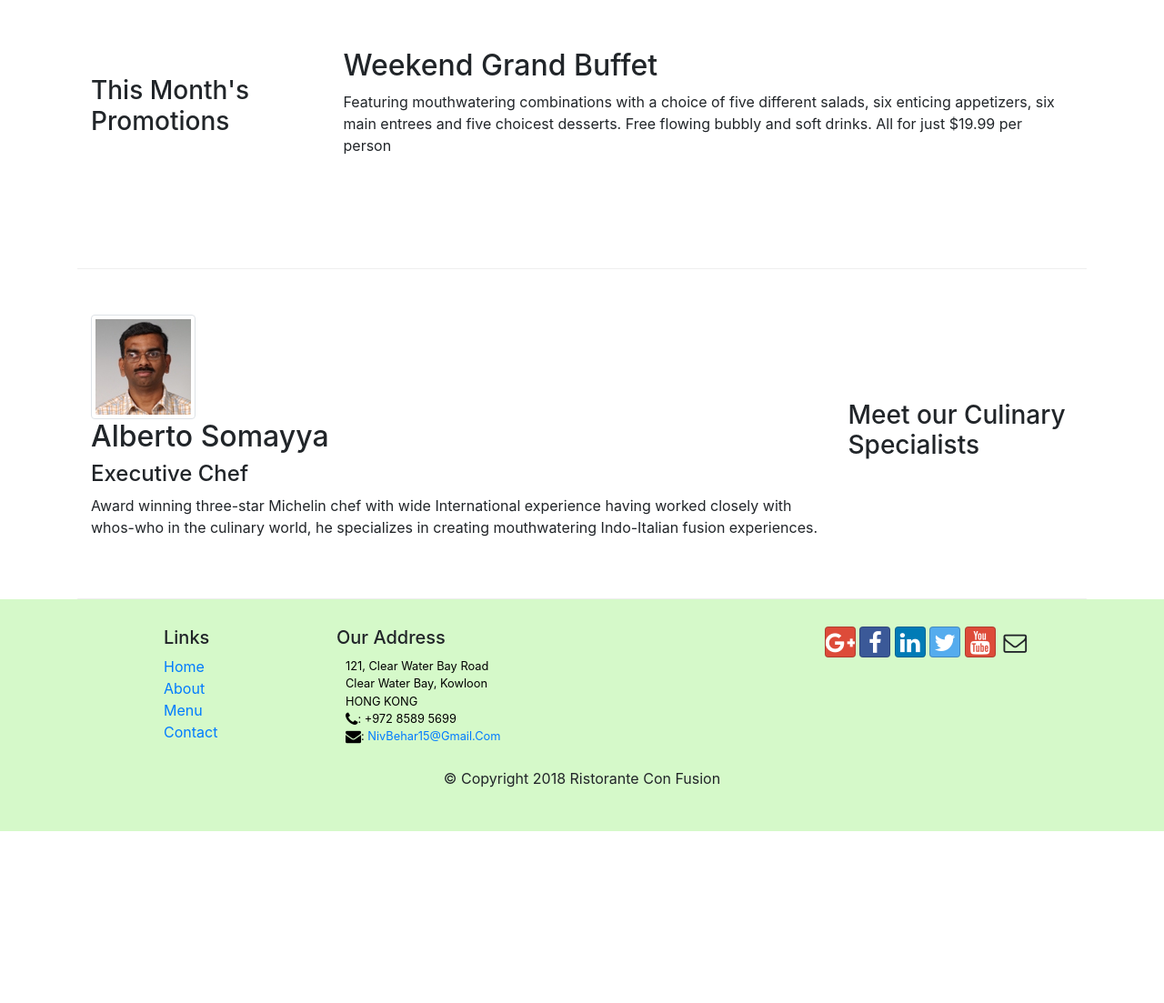
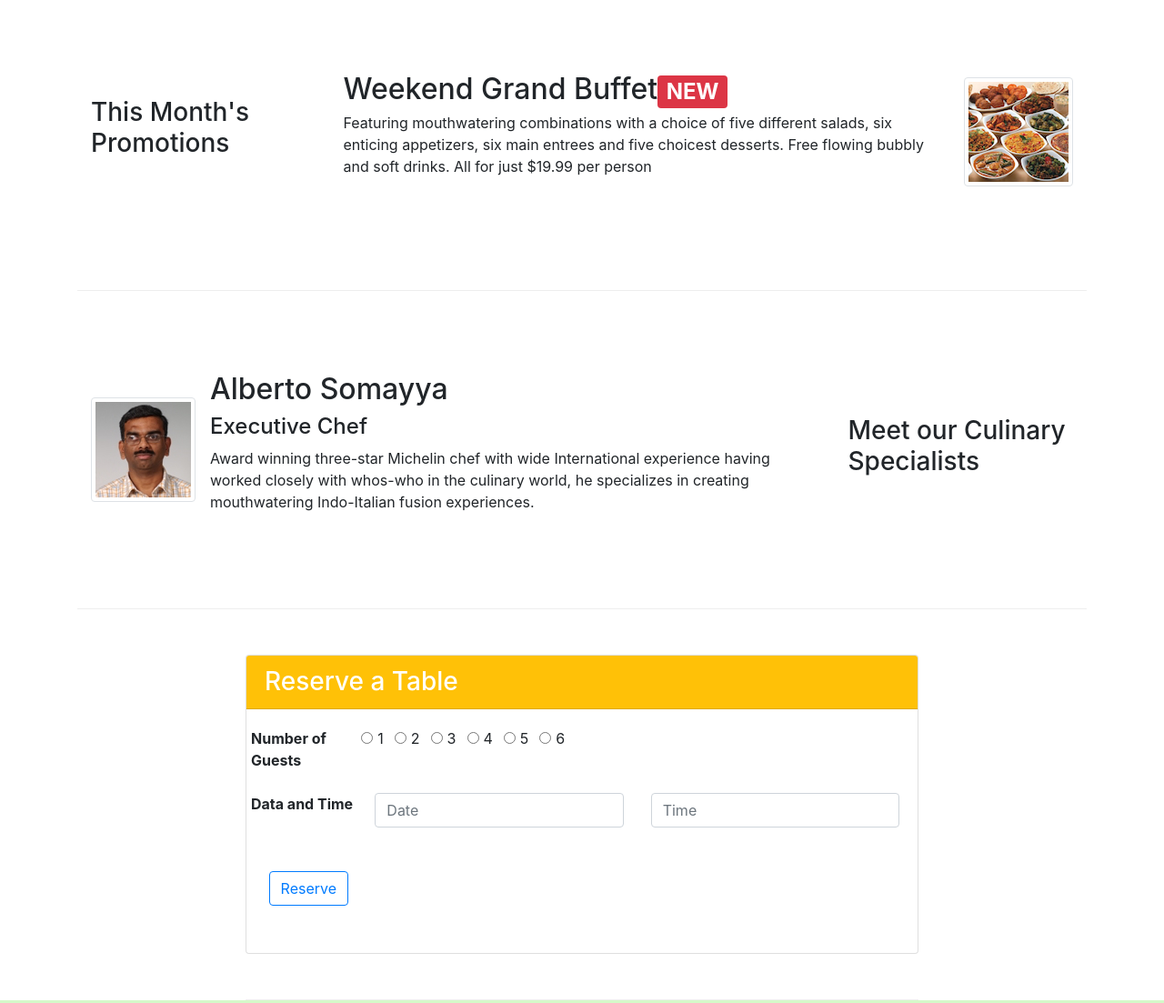
Before and after one commit to Niv-Behar/conFusion, a website: page index.html in a window 1280 px wide. Shown: the part 840-1943 px from the top of the page at 91% size. Before the commit the page ends 1754 px from the top, so only its background shows below. Drawn offline with nearby package versions, Linux system fonts and the light colour scheme.

Commit message:
Assignment 2

```diff
--- a/index.html
+++ b/index.html
@@ -16,7 +16,7 @@
     <title>Ristorante Con Fusion</title>
 </head>
 
-<body>
+<body >
     <nav class="navbar navbar-dark navbar-expand-sm fixed-top">
         <div class="container">
             <botton class="navbar-toggler" type="botton" data-toggle="collapse" data-target="#Navbar">
@@ -36,17 +36,21 @@
     <header class="jumbotron">
         <div class=" container">
             <div class="row row-header">
-                <div class=" col-12 col-sm-6">
+                <div class=" col-12 col-md-6">
                     <h1>VACANZA</h1>
                     <p>We take inspiration from the World's best cuisines, and create a unique fusion experience. Our lipsmacking creations will tickle your culinary senses!</p>
                 </div>
-                <div class="col-12 col-sm align-self-center">
+                <div class="row-auto col-md-3 align-self-center">
                     <img src="img/logo.png" class="img-fluid">
+                    <br>
+                    <br>
+                </div>
+                <div class="col-md-3 align-self-center">
+                    <a href="#Reserve" class="btn btn-warning btn-lg btn-block" role="button" >Reserve Table</a>
                 </div>
             </div>
         </div>
     </header>
-
     <div class="container">
         <div class="row row-content align-items-center">
             <div class=" col-12 col-sm-4 order-sm-last col-md-3">
@@ -58,7 +62,7 @@
                          src="img/uthappizza.png" alt="Uthappizza">
                     <div class="media-body">
                         <h2 class="mt-0">Uthappizza<span class="badge badge-danger">HOT</span><span class="badge badge-pill badge-secondary">$4.99</span></h2>
-                        <p class="d-none d-sm-block">
+                        <p class="d-none d-md-block">
                             A unique combination of Indian Uthappam (pancake) and
                             Italian pizza, topped with Cerignola olives, ripe vine
                             cherry tomatoes, Vidalia onion, Guntur chillies and
@@ -71,12 +75,17 @@
 
 
         <div class="row row-content align-items-center">
-            <div class="col-12 col-sm-4 order-sm-first col-md-3">
+            <div class="col-12 col-sm-4 order-sm-first col-md-3 ">
                 <h3>This Month's Promotions</h3>
             </div>
-            <div class=" col-12 col-sm order-sm-last col-md">
-                <h2>Weekend Grand Buffet</h2>
-                <p class=" d-none d-sm-block">Featuring mouthwatering combinations with a choice of five different salads, six enticing appetizers, six main entrees and five choicest desserts. Free flowing bubbly and soft drinks. All for just $19.99 per person </p>
+            <div class="col-12 col-sm col-md ">
+                <div class="media">
+                    <div class="media-body">
+                        <h2 class="mt-0 mb-1">Weekend Grand Buffet<span class="badge badge-danger col-auto">NEW</span></h2>
+                        <p class=" d-none d-md-block">Featuring mouthwatering combinations with a choice of five different salads, six enticing appetizers, six main entrees and five choicest desserts. Free flowing bubbly and soft drinks. All for just $19.99 per person </p>
+                    </div>
+                    <img class="d-flex ml-3 img-thumbnail align-self-center" src="img/buffet.png" alt="Alberto Somayya">
+                </div>
             </div>
         </div>
 
@@ -85,13 +94,12 @@
                     <h3>Meet our Culinary Specialists</h3>
                 </div>
                 <div class=" col-12 col-sm order-sm-first col-md">
-                <div class="media-top">
-                    <img class="d-flex mr-3 img-thumbnail align-self-center"
-                         src="img/alberto.png" alt="Alberto Somayya">
+                    <div class="media">
+                        <img class="d-flex mr-3 img-thumbnail align-self-center" src="img/alberto.png" alt="Alberto Somayya">
                         <div class="media-body">
                             <h2 class="mt-0">Alberto Somayya</h2>
                             <h4>Executive Chef</h4>
-                        <p class="d-none d-sm-block">
+                            <p class="d-none d-md-block">
                                 Award winning three-star Michelin chef with wide
                                 International experience having worked closely with
                                 whos-who in the culinary world, he specializes in
@@ -101,7 +109,73 @@
                     </div>
                 </div>
             </div>
+
+            <div class="row row-content col-lg-8" id="Reserve">
+                <form>
+                    <div class="card">
+                        <h3 class="card-header bg-warning text-white">Reserve a Table</h3>
+                        <div class="card-body" style="width:auto">
+                            <dl class="row">
+                                <dt class="col-lg-2 row-header">Number of Guests</dt>
+                                <dd class="col-lg-10">
+                                    <div class="form-group row">
+                                            <div class="form-check-inline">
+                                                <label class="form-check-label">
+                                                    <input type="radio" class="form-check-input" name="optradio">1
+                                                </label>
                                             </div>
+                                            <div class="form-check-inline">
+                                                <label class="form-check-label">
+                                                    <input type="radio" class="form-check-input" name="optradio">2
+                                                </label>
+                                            </div>
+                                            <div class="form-check-inline disabled">
+                                                <label class="form-check-label">
+                                                    <input type="radio" class="form-check-input" name="optradio">3
+                                                </label>
+                                            </div>
+                                            <div class="form-check-inline">
+                                                <label class="form-check-label">
+                                                    <input type="radio" class="form-check-input" name="optradio">4
+                                                </label>
+                                            </div>
+                                            <div class="form-check-inline">
+                                                <label class="form-check-label">
+                                                    <input type="radio" class="form-check-input" name="optradio">5
+                                                </label>
+                                            </div>
+                                            <div class="form-check-inline disabled">
+                                                <label class="form-check-label">
+                                                    <input type="radio" class="form-check-input" name="optradio">6
+                                                </label>
+                                            </div>
+                                    </div>
+                                <br>
+                                <dt class="line">
+                                <dt class="col-lg-2 row-header">Data and Time</dt>
+                                <dd class="col-lg-10">
+                                    <div class="form-group row">
+                                        <div class="col-md-6">
+                                            <input type="tel" class="form-control" id="date" name="date" placeholder="Date">
+                                        </div>
+                                        <div class="col-md-6">
+                                            <input type="tel" class="form-control" id="time" name="time" placeholder="Time"><br>
+                                        </div>
+                                    </div>
+                                </dd>
+                                <div class="form-group row">
+                                    <div class="offset-md-2 col-md-10">
+                                        <button type="submit" class="btn btn-outline-primary">Reserve</button>
+                                    </div>
+                                </div>
+                            </dl>
+                        </div>
+                    </div>
+                </form>
+            </div>
+
+    </div>
+
 
             <footer class=" footer">
                 <div class="container">
@@ -126,7 +200,7 @@
                                 <a href="mailto:NivBehar15@Gmail.Com">NivBehar15@Gmail.Com</a>
                             </address>
                         </div>
-                <div class=" col-12 col-sm-4 align-items-center">
+                        <div class=" col-12 col-sm-4 align-self-center">
                             <div class="text-center">
                                 <a class="btn btn-social-icon btn-google" href="http://google.com/+"><i class="fa fa-google-plus"></i></a>
                                 <a class="btn btn-social-icon btn-facebook" href="http://www.facebook.com/profile.php?id="><i class="fa fa-facebook"></i></a>
```
Also changed, not shown: contactus.html (+1 -1 lines). Lines whose indentation alone changed are shown as unchanged.
